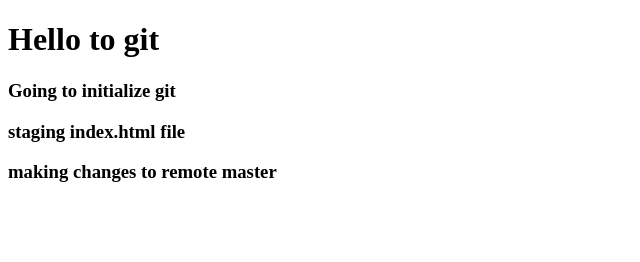
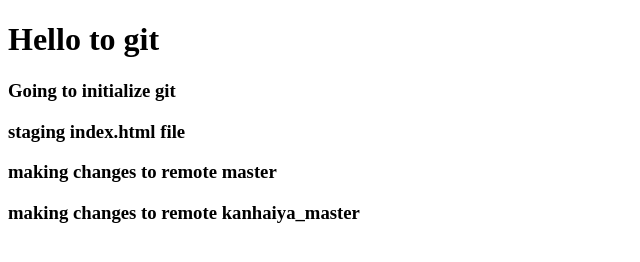
Before and after one commit to ultimatekanhaiya/git-tutorial, a plain HTML site: page index.html in a window 1280 px wide. Shown: the whole page, without its empty margins (0-640 px from the left). Drawn offline with Linux system fonts and the light colour scheme.

Commit message:
change index.html in kanhaiya_master_origin

```diff
--- a/index.html
+++ b/index.html
@@ -13,6 +13,7 @@
     <h3>Going to initialize git</h3>
     <h3>staging index.html file</h3>
     <h3>making changes to remote master</h3>
+    <h3>making changes to remote kanhaiya_master</h3>
 </body>
 
 </html>
```
